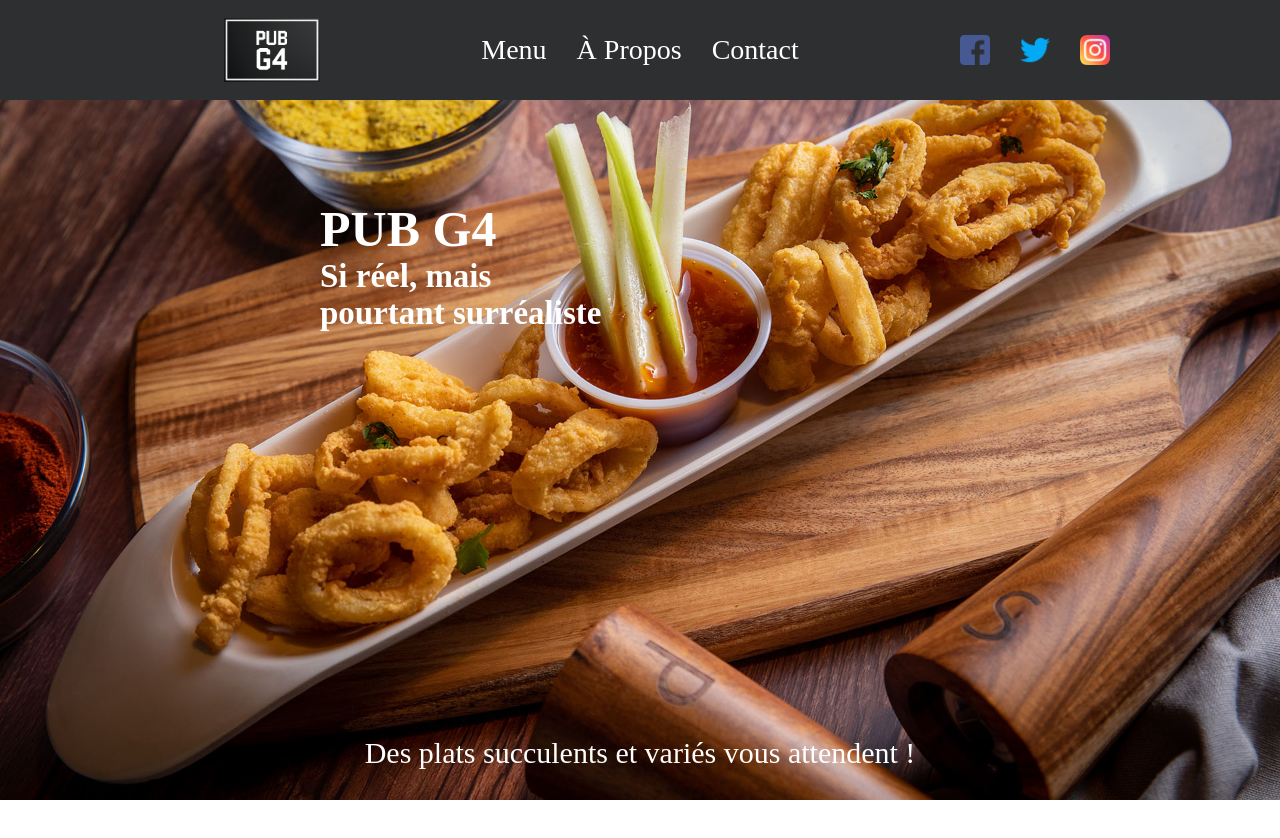
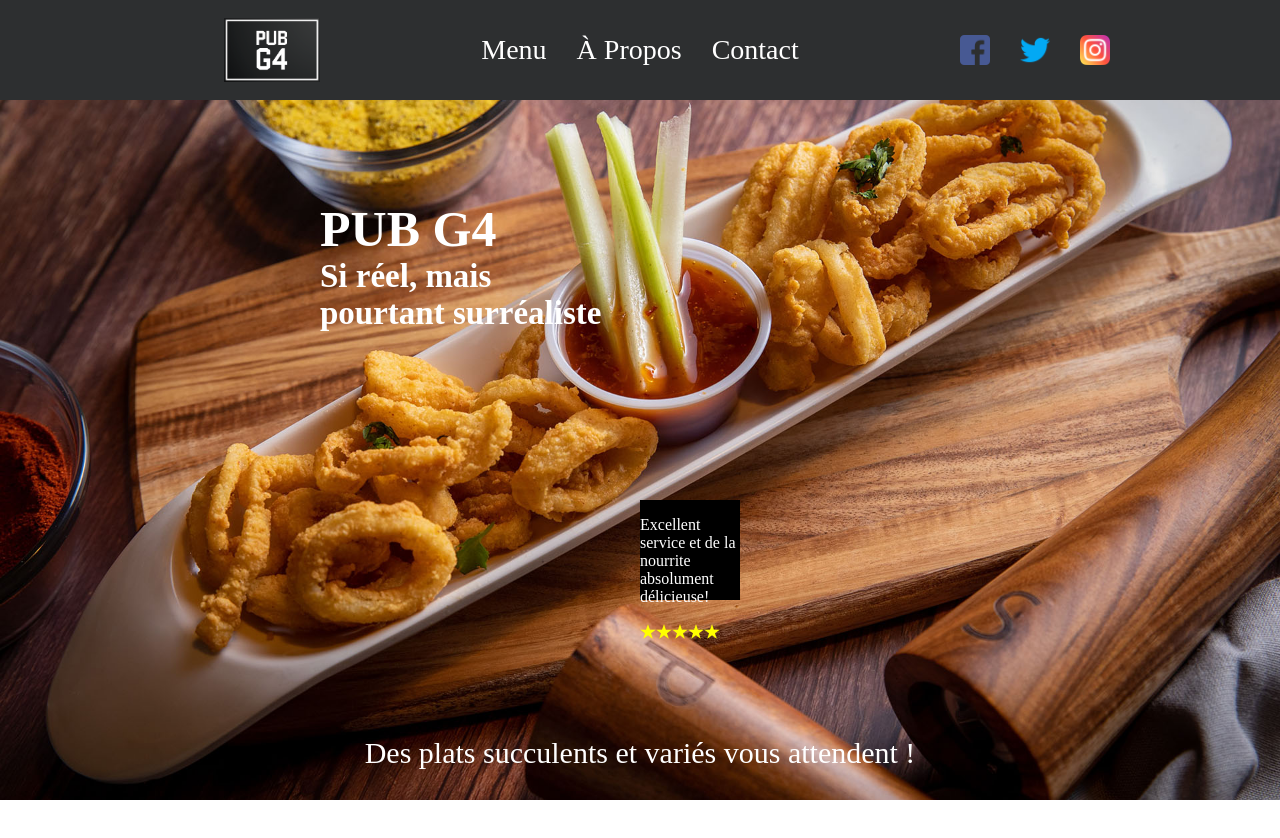
Before and after one commit to gabrielrheaume/RHEG_1369092_pw1, a PHP site: page / in a window 1280 px wide. Shown: the top 838 px of the page. Run offline with PHP 8.4, Linux system fonts and the light colour scheme; data comes from the database, SQL or seed files in the repository; style sheets or scripts are compiled from the project's sources; some web fonts are replaced.

Commit message:
Add font for half left star

```diff
--- a/controllers/SiteController.php
+++ b/controllers/SiteController.php
@@ -22,7 +22,12 @@
         {
             $this->setSessionPages("index");
             $title = "Homepage";
-            $comments = (new Comments)->all();
+            /* create a json file with all comments to manipulate with JS */
+            $comments = json_encode((new Comments)->all());
+            $file = fopen('utils/comments.json', 'w');
+            fwrite($file, $comments);
+            fclose($file);
+
             include("views/homepage.view.php");
         }
 
--- /dev/null
+++ b/public/css/font.css
@@ -0,0 +1,7 @@
+/* This is in another css because it was put after every import with SCSS and this need to be before */
+/* This font is used ONLY to get that left half star for the comments ! */
+@font-face {
+    font-family: 'BabelStone';
+    src: url("../fonts/BabelStoneShapes.woff") format("woff"),
+         url("../fonts/BabelStoneShapes.woff2") format("woff2");
+  }
--- a/public/css/parts/homepage.css
+++ b/public/css/parts/homepage.css
@@ -1,3 +1,4 @@
 @import url("homepage_heading_image.css");
 @import url("homepage_tryus.css");
-@import url("homepage_experience.css");/*# sourceMappingURL=homepage.css.map */
+@import url("homepage_experience.css");
+@import url("homepage_comments.css");/*# sourceMappingURL=homepage.css.map */
--- a/public/css/parts/homepage.scss
+++ b/public/css/parts/homepage.scss
@@ -1,3 +1,4 @@
 @import url("homepage_heading_image.css");
 @import url("homepage_tryus.css");
 @import url("homepage_experience.css");
+@import url("homepage_comments.css");
--- /dev/null
+++ b/public/css/parts/homepage_comments.css
@@ -0,0 +1,21 @@
+.stars {
+  font-family: "BabelStone";
+  color: yellow;
+}
+
+.comment {
+  width: 100px;
+  height: 100px;
+  background-color: black;
+  position: absolute;
+  top: 500px;
+  left: 50vw;
+}
+
+.comment.left {
+  left: 0;
+}
+
+.comment.right {
+  right: 0;
+}/*# sourceMappingURL=homepage_comments.css.map */
--- /dev/null
+++ b/public/css/parts/homepage_comments.scss
@@ -0,0 +1,25 @@
+.stars
+{
+    font-family: 'BabelStone';
+    color: yellow;
+}
+
+.comment
+{
+    width: 100px;
+    height: 100px;
+    background-color: black;
+    position: absolute;
+    top: 500px;
+    left: 50vw;
+}
+
+.comment.left
+{
+    left: 0;
+}
+
+.comment.right
+{
+    right: 0;
+}
--- /dev/null
+++ b/utils/comments.json
@@ -0,0 +1 @@
+[{"id":"1","text":"Excellent service et de la nourrite absolument d\u00e9licieuse!","rating":"5"},{"id":"2","text":"Pub G4 est ma destination favorite lorsque je veux recevoir des invit\u00e9s. Fiables et toujours une ambiance tr\u00e8s agr\u00e9able.","rating":"5"},{"id":"3","text":"M\u00eame si les prix ne sont pas les plus bas, Pub G4 est une r\u00e9f\u00e9rence dans la qualit\u00e9 du service et de leur mets. Je recommande!","rating":"4.5"},{"id":"4","text":"Woow! Superbe pr\u00e9sentation et le meilleur fish & chips que je n\u2019ai jamais mang\u00e9!","rating":"5"},{"id":"5","text":"Une exp\u00e9rience agr\u00e9able et un service de qualit\u00e9, dommage que ce ne soit pas plus proche!","rating":"4"},{"id":"6","text":"Si vous commandez \u00e0 boire, demandez les conseils de Kevin! C\u2019est un expert!","rating":"5"}]
--- a/views/homepage.view.php
+++ b/views/homepage.view.php
@@ -5,10 +5,6 @@
 <?php
     Errors::getMessage();
     Success::getMessage();
-?>
-
-<?php
-    //$comments
 ?>
 
 <!-- Heading Image -->
@@ -54,6 +50,7 @@
 </section>
 
 <script src="public/js/experience.js"></script>
+<script src="public/js/comments.js" charset='utf-8'></script>
 
 <?php
     include("parts/footer.php");
--- a/views/parts/header.php
+++ b/views/parts/header.php
@@ -5,7 +5,9 @@
     <meta http-equiv=M'X-UA-Compatible' content='IE=edge'>
     <meta name='viewport' content='width=device-width, initial-scale=1.0'>
     <title><?= $title ?></title>
+
     <link rel="stylesheet" href="https://use.typekit.net/dfq0qcq.css">
+    <link rel='stylesheet' href='public/css/font.css'>
     <link rel='stylesheet' href='public/css/style.css'>
 </head>
 <body>
```
Also changed, not shown: public/js/comments.js (added, +65 -0 lines), public/fonts/BabelStoneShapes.woff (added), public/fonts/BabelStoneShapes.woff2 (added), 2 other files.
